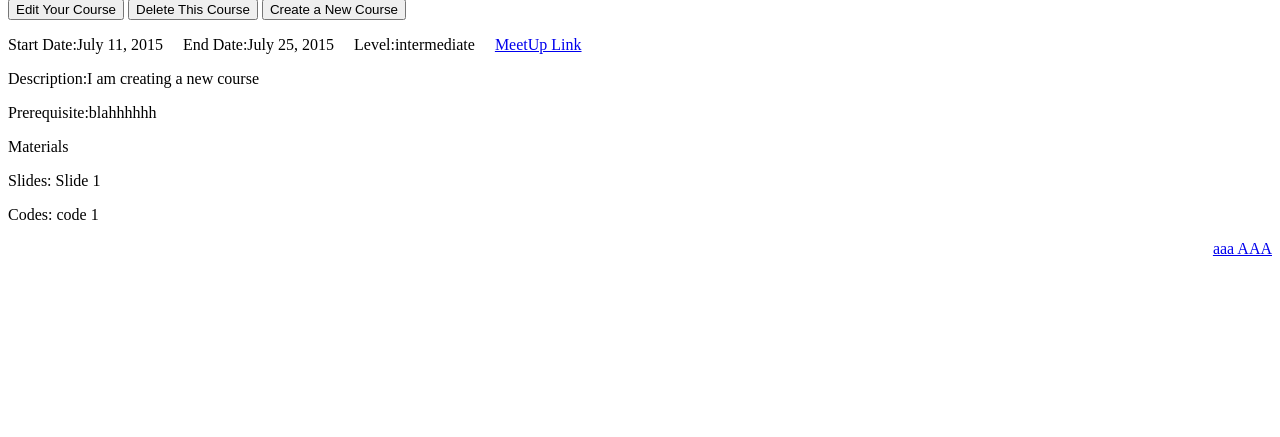
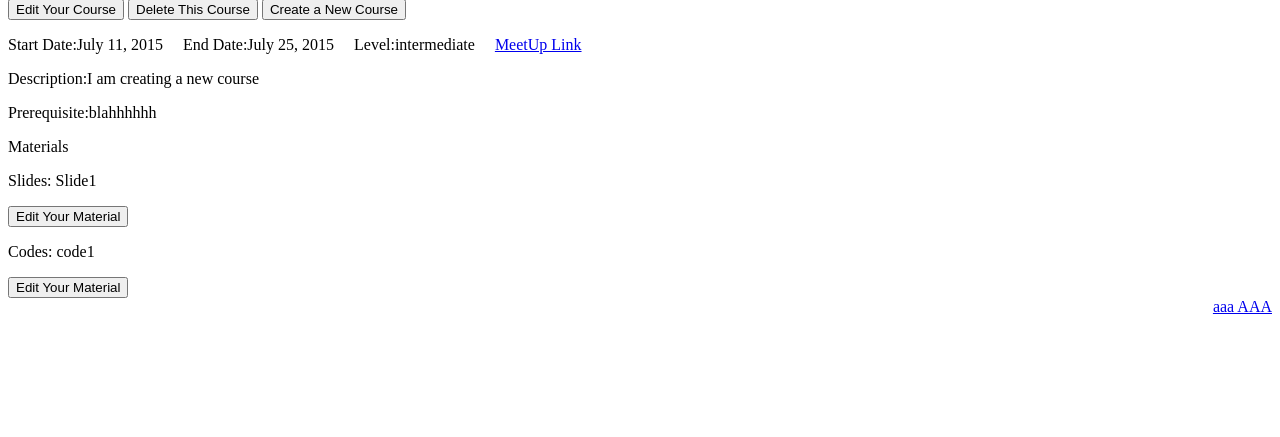
Before and after one commit to jiaoling/gdi, a Django app: a page that uses project/templates/course_view.html in a window 1280 px wide. Shown: the part 363-800 px from the top of the page. Run offline with Django 3.2, Linux system fonts and the light colour scheme; data comes from the database, SQL or seed files in the repository.

Commit message:
change course_id to course in the Material model; add edit_material form in templates, urls and views

```diff
--- a/project/course/models.py
+++ b/project/course/models.py
@@ -60,7 +60,7 @@
 class Material(models.Model):
     name = models.CharField(max_length=100)
     type = models.CharField(max_length=20)
-    course_id = models.ForeignKey(Course)
+    course = models.ForeignKey(Course)
     date = models.DateTimeField(blank=True, null=True)
 
     def __unicode__(self):
--- a/project/course/urls.py
+++ b/project/course/urls.py
@@ -6,10 +6,14 @@
     'course.views',
     url(r'^$', views.course_list, name='courses'),
     url(r'^(?P<slug>[-\w]+)-(?P<pk>\d+)/$', views.course_view, name='course_view'),
+
     url(r'^create/$', 'create_course',
         name="create_course"),
     url(r'^edit/(?P<slug>[-\w]+)-(?P<course_id>\d+)/$', 'edit_course',
         name='edit_course'),
     url(r'^delete/(?P<slug>[-\w]+)-(?P<course_id>\d+)/$', 'delete_course',
         name='delete_course'),
+
+    url(r'^material_edit/(?P<slug>[-\w]+)-(?P<material_id>\d+)/$', 'edit_material',
+        name='edit_material'),
     )
--- a/project/course/views.py
+++ b/project/course/views.py
@@ -22,7 +22,7 @@
                                                 'material_slide':material_slide,
                                                 'material_code':material_code})
 
-
+# course
 def create_course(request):
     if request.method == 'POST':
         form = CourseForm(request.POST)
@@ -50,3 +50,15 @@
         course.delete()
         return redirect('/course/')
     return render(request, 'delete_class_form.html', {'course': course})
+
+#material
+def edit_material(request,slug, material_id):
+    material = get_object_or_404(Material, pk=material_id)
+    if request.method == 'POST':
+        form = MaterialForm(request.POST, instance=material)
+        if form.is_valid():
+            form.save()
+            return redirect('course_view', slug=slug, pk=material_id)
+    else:
+        form = MaterialForm(instance=material)
+    return render(request, 'edit_material_form.html', {'form': form, 'material':material })
--- a/project/templates/course_view.html
+++ b/project/templates/course_view.html
@@ -17,10 +17,11 @@
 
         <div id='materials'>
             <p>Materials</p>
-            <!--add editing button for materials-->
+                     <!--add editing button for materials-->
               {%if material_slide%}
                 {% for slide in material_slide%}
                     <p>Slides: {{slide.name}} &nbsp&nbsp&nbsp</p>
+                    <a href="/course/material_edit/{{slide.name|slugify}}-{{slide.pk}}"><input type="button" value="Edit Your Material" /></a>
                 {% endfor%}
               {% else %}
                 <p> No record</p>
@@ -30,6 +31,7 @@
               {% if material_code%}
                 {% for code in material_code%}
                     <p>Codes: {{code.name}}&nbsp&nbsp&nbsp</p>
+                    <a href="/course/material_edit/{{code.name|slugify}}-{{code.pk}}"><input type="button" value="Edit Your Material" /></a>
                 {% endfor%}
               {% endif%}
         </div>
```
Also changed, not shown: project/templates/edit_material_form.html (added, +17 -0 lines), project/course/forms.py (line endings or trailing spaces), project/course/migrations/0005_auto_20150711_1531.py (added), project/db.sqlite3, 5 other files.
